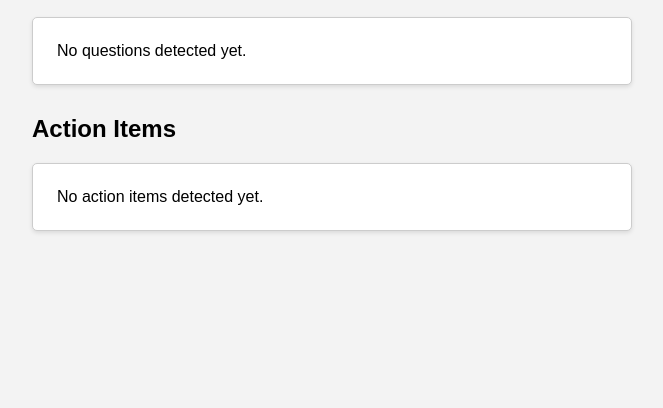
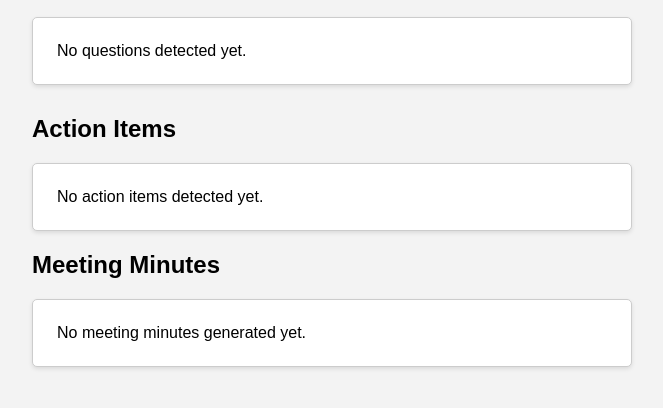
Before and after one commit to thetenzinwoser/live-ai, a Flask app: page / in a window 1280 px wide. Shown: the part 270-678 px from the top of the page, without its empty margins (308-971 px from the left). Run offline with Flask 3, Linux system fonts and the light colour scheme; data that the repository does not hold is empty; some libraries are stand-ins or nearby versions.

Commit message:
Updated GET calls to only call when text is added to the transcript

```diff
--- a/app.py
+++ b/app.py
@@ -1,10 +1,13 @@
 from flask import Flask, request, jsonify, render_template
+from flask_socketio import SocketIO
+from speech_utils import transcribe_streaming
+from events import socketio
 import json
 from gpt_utils import get_gpt_response  # Function to interact with ChatGPT
 import threading
-from speech_utils import transcribe_streaming  # Import your transcription logic
 
 app = Flask(__name__, template_folder='templates')  # Specify the templates folder
+socketio.init_app(app)
 is_listening = False  # Global flag to track listening state
 
 
@@ -23,6 +26,10 @@ def start_listening():
         # Clear questions and answers file
         with open("transcriptions/questions_answers.json", "w") as file:
             file.write("[]")  # Overwrite with an empty JSON array
+
+        # Clear meeting minutes file
+        with open("transcriptions/meeting_minutes.json", "w") as file:
+            json.dump({"meeting_minutes": ""}, file)
 
         # Start the transcription thread
         threading.Thread(target=transcribe_streaming).start()
@@ -100,5 +107,18 @@ def get_action_items():
         return jsonify({"error": f"Error fetching action items: {str(e)}"}), 500
 
 
+@app.route('/get-meeting-minutes', methods=['GET'])
+def get_meeting_minutes():
+    """Return the current meeting minutes summary."""
+    try:
+        with open("transcriptions/meeting_minutes.json", "r") as file:
+            minutes = json.load(file)
+        return jsonify(minutes)
+    except (FileNotFoundError, json.JSONDecodeError):
+        return jsonify({"meeting_minutes": ""}), 200
+    except Exception as e:
+        return jsonify({"error": f"Error fetching meeting minutes: {str(e)}"}), 500
+
+
 if __name__ == "__main__":
-    app.run(port=8000, debug=True)
+    socketio.run(app, port=8000, debug=True)
--- a/requirements.txt
+++ b/requirements.txt
@@ -1,3 +1,4 @@
 pyaudio
 google-cloud-speech
 openai
+flask-socketio
--- a/speech_utils.py
+++ b/speech_utils.py
@@ -2,8 +2,9 @@ import pyaudio
 from google.cloud import speech
 import os
 import re
-from gpt_utils import get_gpt_response, generate_action_items
+from gpt_utils import get_gpt_response, generate_action_items, generate_meeting_minutes
 import json
+from events import notify_frontend_update
 
 # Set start method for multiprocessing
 if __name__ == "__main__":
@@ -109,6 +110,15 @@ def save_action_items(action_items):
         print(f"Error saving action items: {e}")
 
 
+def save_meeting_minutes(minutes):
+    """Save meeting minutes to a JSON file."""
+    try:
+        with open("transcriptions/meeting_minutes.json", "w") as file:
+            json.dump({"meeting_minutes": minutes}, file, indent=4)
+    except Exception as e:
+        print(f"Error saving meeting minutes: {e}")
+
+
 def process_responses(responses):
     """Handle transcription responses and filter out duplicates."""
     global transcriptions, last_saved_segment
@@ -121,7 +131,7 @@ def process_responses(responses):
 
                 # Filter out duplicate or repeated phrases
                 if transcript != last_saved_segment:
-                    last_saved_segment = transcript  # Update last saved segment
+                    last_saved_segment = transcript
                     transcriptions.append(f"{transcript} (Confidence: {confidence:.2f})")
                     save_transcription_to_file(f"{transcript} (Confidence: {confidence:.2f})")
 
@@ -133,17 +143,21 @@ def process_responses(responses):
                     for question in questions:
                         print(f"Detected Question: {question}")
                         try:
-                            # Query GPT for an answer
                             answer = get_gpt_response(question, "\n".join(transcriptions))
                             print(f"Answer: {answer}")
-                            # Save the question and answer
                             save_question_and_answer(question, answer)
                         except Exception as e:
                             print(f"Error generating answer for question '{question}': {e}")
 
-                # Generate and save action items periodically
-                try:
-                    action_items = generate_action_items("\n".join(transcriptions))
-                    save_action_items(action_items)
-                except Exception as e:
-                    print(f"Error processing action items: {e}")
+                    # Generate and save action items and meeting minutes periodically
+                    try:
+                        action_items = generate_action_items("\n".join(transcriptions))
+                        save_action_items(action_items)
+
+                        meeting_minutes = generate_meeting_minutes("\n".join(transcriptions))
+                        save_meeting_minutes(meeting_minutes)
+
+                        # Notify frontend of new content
+                        notify_frontend_update()
+                    except Exception as e:
+                        print(f"Error processing updates: {e}")
--- a/templates/index.html
+++ b/templates/index.html
@@ -111,6 +111,7 @@
             box-shadow: 0 2px 4px rgba(0, 0, 0, 0.1);
         }
     </style>
+    <script src="https://cdnjs.cloudflare.com/ajax/libs/socket.io/4.0.1/socket.io.js"></script>
 </head>
 <body>
     <h1>Active Listening Demo</h1>
@@ -127,8 +128,21 @@
         <div id="action-items" class="action-items">No action items detected yet.</div>
     </div>
 
+    <div id="meeting-minutes-container">
+        <h2>Meeting Minutes</h2>
+        <div id="meeting-minutes" class="action-items">No meeting minutes generated yet.</div>
+    </div>
+
     <script>
         let isListening = false;
+        const socket = io();
+
+        // Listen for content updates
+        socket.on('content_update', function() {
+            fetchQuestions();
+            fetchActionItems();
+            fetchMeetingMinutes();
+        });
 
         function fetchQuestions() {
             fetch("/get-questions")
@@ -136,8 +150,8 @@
                 .then(data => {
                     const qaList = document.getElementById("qa-list");
                     if (data.questions && data.questions.length > 0) {
-                        qaList.className = ""; // Remove empty-state class
-                        qaList.innerHTML = ""; // Clear the list
+                        qaList.className = "";
+                        qaList.innerHTML = "";
                         data.questions.forEach(item => {
                             const questionEl = document.createElement("div");
                             questionEl.className = "qa-item";
@@ -148,7 +162,7 @@
                             qaList.appendChild(questionEl);
                         });
                     } else {
-                        qaList.className = "empty-state"; // Add empty-state class
+                        qaList.className = "empty-state";
                         qaList.textContent = "No questions detected yet.";
                     }
                 })
@@ -173,11 +187,21 @@
                 });
         }
 
-        // Update the polling interval to include action items
-        setInterval(() => {
-            fetchQuestions();
-            fetchActionItems();
-        }, 1000);
+        function fetchMeetingMinutes() {
+            fetch("/get-meeting-minutes")
+                .then(response => response.json())
+                .then(data => {
+                    const minutesEl = document.getElementById("meeting-minutes");
+                    if (data.meeting_minutes && data.meeting_minutes.trim()) {
+                        minutesEl.textContent = data.meeting_minutes;
+                    } else {
+                        minutesEl.textContent = "No meeting minutes generated yet.";
+                    }
+                })
+                .catch(error => {
+                    console.error("Error fetching meeting minutes:", error);
+                });
+        }
 
         document.getElementById("start-listening").addEventListener("click", function () {
             const button = document.getElementById("start-listening");
@@ -194,19 +218,19 @@
 
                     if (isListening) {
                         button.textContent = "Stop Listening";
-                        button.style.backgroundColor = "#28a745"; // Green color
+                        button.style.backgroundColor = "#28a745";
                         indicator.textContent = "Listening... Transcribing in progress.";
                         indicator.style.color = "#28a745";
                     } else {
                         button.textContent = "Start Listening";
-                        button.style.backgroundColor = "#007BFF"; // Blue color
+                        button.style.backgroundColor = "#007BFF";
                         indicator.textContent = "Transcription stopped.";
                         indicator.style.color = "#555";
                     }
                 })
                 .catch(error => {
                     console.error("Error:", error);
-                    isListening = false; // Reset state on error
+                    isListening = false;
                     button.textContent = "Start Listening";
                     button.style.backgroundColor = "#007BFF";
                     indicator.textContent = "Error starting/stopping transcription.";
```
Also changed, not shown: events.py (added, +7 -0 lines), gpt_utils.py (+14 -0 lines).
